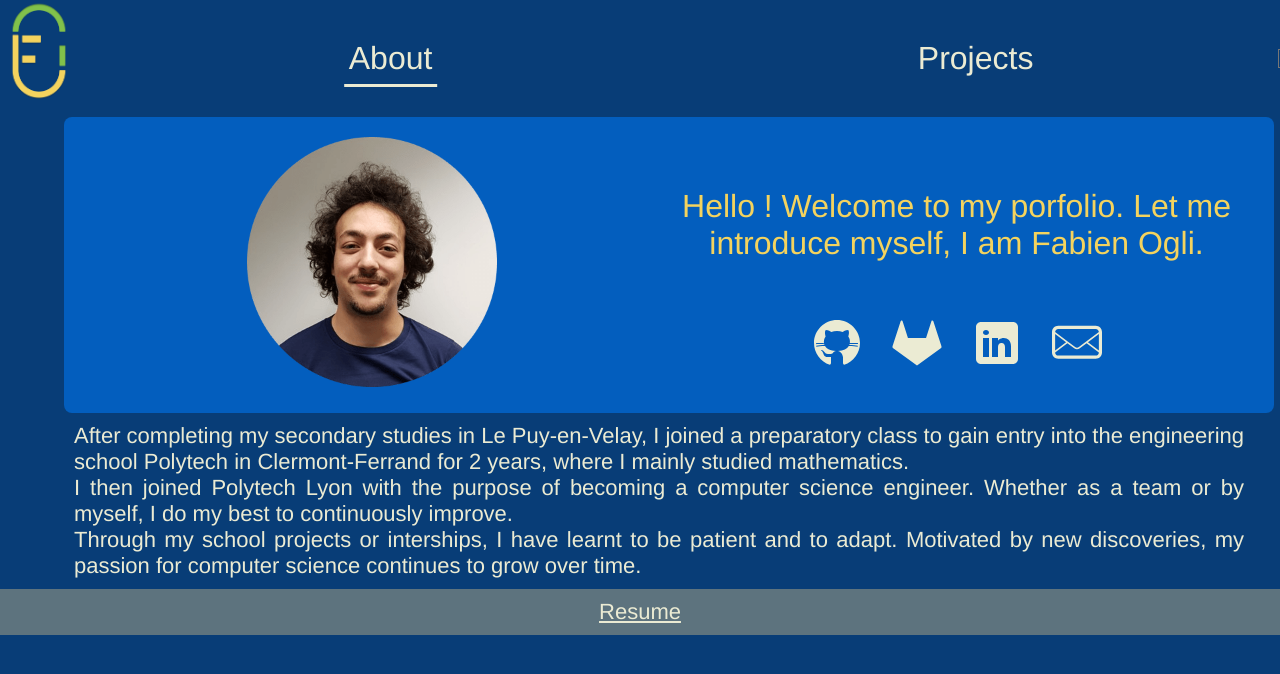
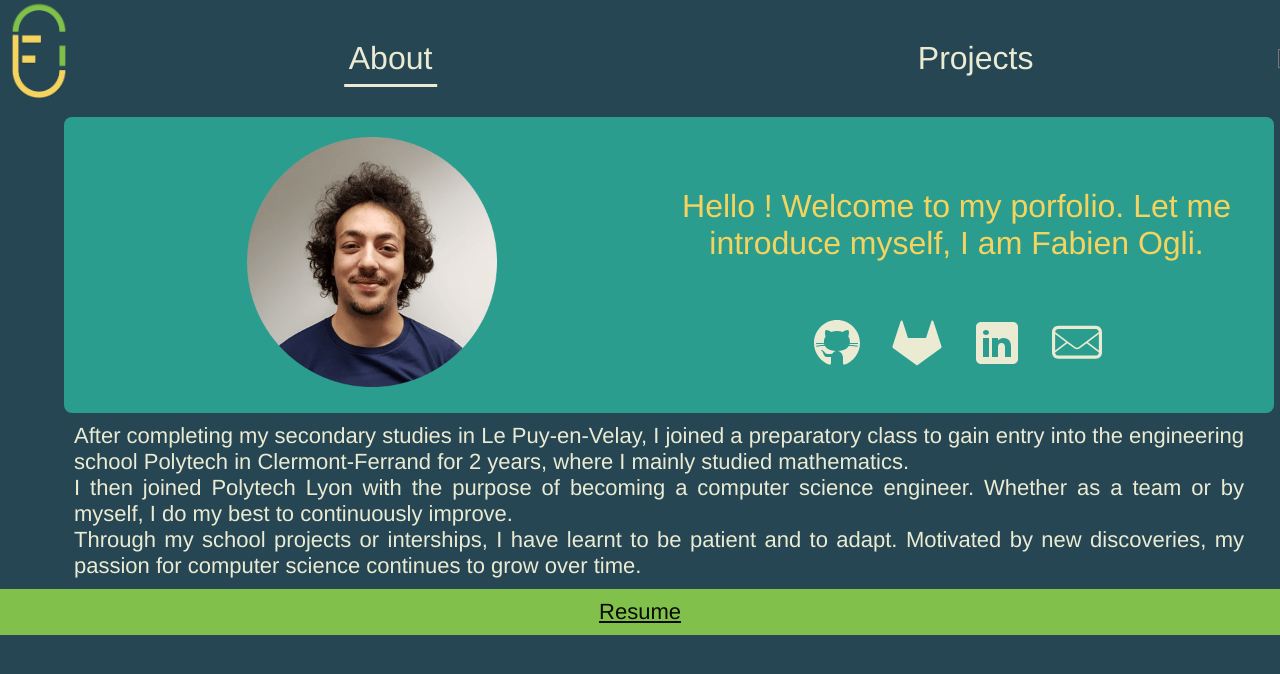
Before and after one commit to fabienogli/fabienogli.github.io, a Vue app: page /#/ in a window 1280 px wide. Shown: the top 674 px of the page. Built offline with nearby package versions, Linux system fonts and the light colour scheme.

Commit message:
more beautiful

```diff
--- a/src/App.vue
+++ b/src/App.vue
@@ -53,5 +53,6 @@ export default {
   text-align: center;
   display: flex;
   flex-direction: column;
+  max-width: 100%;
 }
 </style>
--- a/src/components/Card.vue
+++ b/src/components/Card.vue
@@ -3,7 +3,7 @@
     <div class="content" @click="showModal = true">
       <div class="title">{{ title }}</div>
       <div class="summary">{{summary[lang]}}</div>
-      <ressources :ressources="ressources" color="black" :hoverColor="'#035ebe'"  @click.stop/>
+      <ressources :ressources="ressources" color="black" :hoverColor="'#81C14B'"  @click.stop/>
       <logos :logos="logos" :color='"#00000"'/>
     </div>
     <project v-if="showModal" @close="showModal = false" :illustration="illustration" :title="title" :logos="logos" :ressources="ressources" :content="content" />
@@ -51,6 +51,7 @@ export default {
 
 .content {
   background-color: $accentColor;
+  border-radius: 8px;
   color: $onAccentColor;
   height: 100%;
   display: flex;
--- a/src/components/CustomFooter.vue
+++ b/src/components/CustomFooter.vue
@@ -47,7 +47,7 @@ export default {
 
 }
 .content {
-  color: $onPrimary;
+  color: $onSecondary;
   font-size: $content;
   text-align: justify;
   transition: background-color 0.2s ease;
--- a/src/styles/_variables.scss
+++ b/src/styles/_variables.scss
@@ -6,16 +6,16 @@ $main-font: 'Roboto', sans-serif;
 $lightGrey: #a0a0a0;
 $dark: #000000;
 
-$primaryColor: #083d77;
-$primaryLight: #035ebe;
+$primaryColor: #264653;
+$primaryLight: #2A9D8F;
 $accentColor: #F4D35E;
-$secondColor: #5d737e;
+$secondColor: #81C14B;
 $onPrimary: #EBEBD3;
-$onSecondary: #083D77;
+$onSecondary: #0b0a07;
 $onAccentColor: #0b0a07;
 
 $select-background: red;
-$select-color: blue;
+$select-color: #81C14B;
 
 $title: 40px;
 $subtitle: 32px;
--- a/src/styles/global.scss
+++ b/src/styles/global.scss
@@ -5,6 +5,7 @@
 @import './fontawesome/scss/regular.scss';
 html, body {
   height: 100%;
+  max-width: 100%;
   margin: 0;
 }
 body {
```
